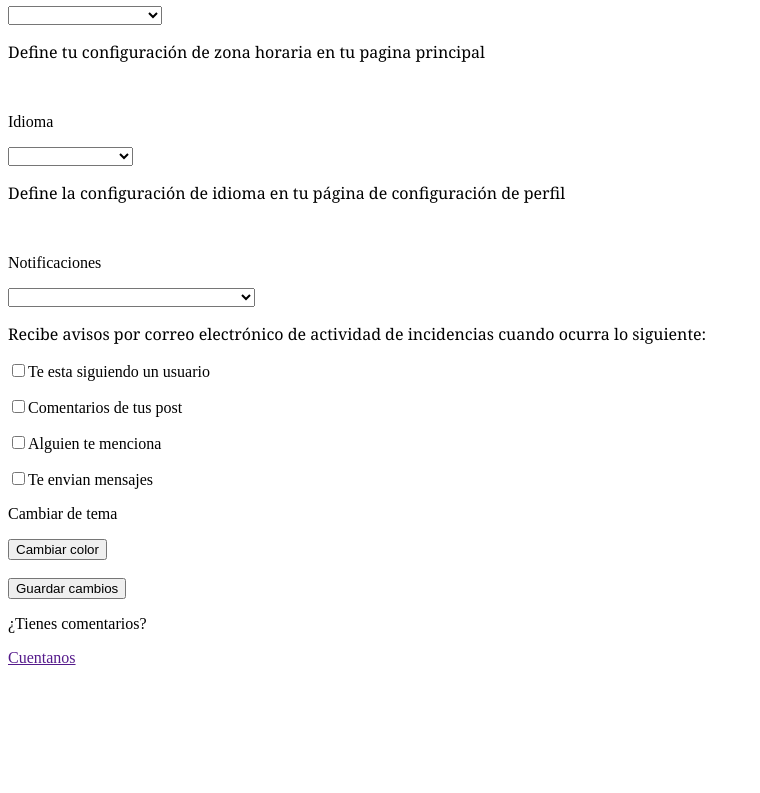
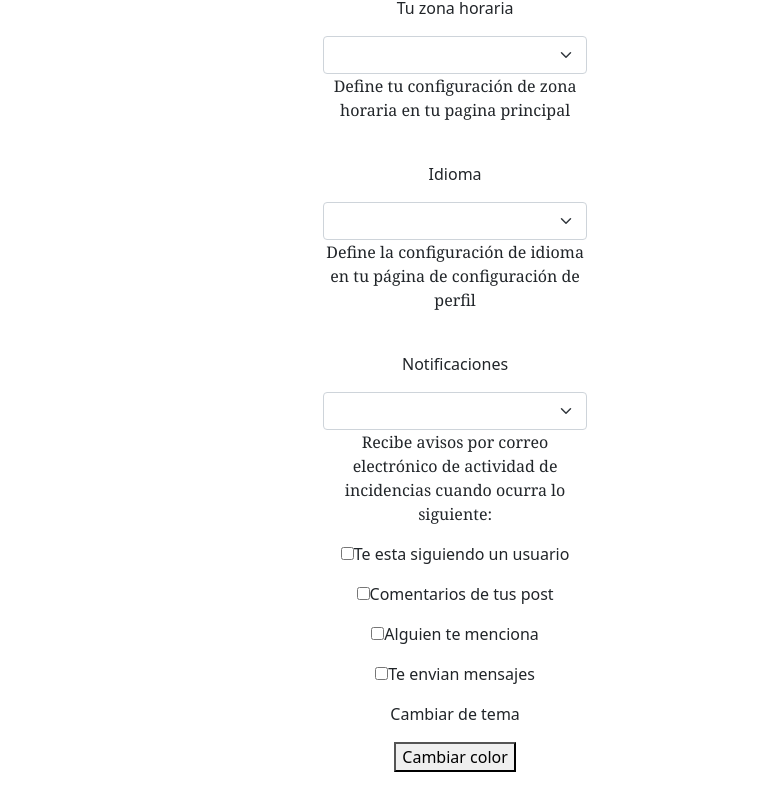
Before and after one commit to FrancojBustos/Que-es-un-dato, a plain HTML site: page cambio de fondo/index.html in a window 1280 px wide. Shown: the part 108-901 px from the top of the page, without its empty margins (0-760 px from the left). Before the commit the page ends 800 px from the top, so only its background shows below. Drawn offline with nearby package versions, Linux system fonts and the light colour scheme.

Commit message:
se agregraon div se puso el cdn de boottrap

```diff
--- a/cambio de fondo/index.html
+++ b/cambio de fondo/index.html
@@ -5,10 +5,20 @@
     <meta http-equiv="X-UA-Compatible" content="IE=edge" />
     <meta name="viewport" content="width=device-width, initial-scale=1.0" />
     <link rel="stylesheet" href="style.css" />
+    <link
+      href="https://cdn.jsdelivr.net/npm/bootstrap@5.0.2/dist/css/bootstrap.min.css"
+      rel="stylesheet"
+      integrity="sha384-EVSTQN3/azprG1Anm3QDgpJLIm9Nao0Yz1ztcQTwFspd3yD65VohhpuuCOmLASjC"
+      crossorigin="anonymous"
+    />
+
     <title>Document</title>
   </head>
   <body id="fondo" class="letraNegra">
     <div class="container text-center">
+      <div class="row">
+        <div class="col"></div>
+        <div class="col">
           <h1>Configuracion personal</h1>
 
           <p>Tu zona horaria</p>
@@ -41,8 +51,8 @@
             <option value="2">No enviarme notificaciones por correo</option>
           </select>
           <p class="leyenda">
-        Recibe avisos por correo electrónico de actividad de incidencias cuando
-        ocurra lo siguiente:
+            Recibe avisos por correo electrónico de actividad de incidencias
+            cuando ocurra lo siguiente:
           </p>
 
           <p><input type="checkbox" />Te esta siguiendo un usuario</p>
@@ -55,6 +65,9 @@
           <br /><br />
           <button id="boton">Guardar cambios</button>
         </div>
+        <div class="col"></div>
+      </div>
+    </div>
     <p>¿Tienes comentarios?</p>
     <a href="">Cuentanos</a>
 
--- a/cambio de fondo/style.css
+++ b/cambio de fondo/style.css
@@ -12,8 +12,9 @@ body{
     font-family: Cambria, Cochin, Georgia, Times, 'Times New Roman', serif;
 }
 .container{
-    display: block;
-    align-items: center;
+    display: flex;
+    /* display: block; */
+    grid-row: span;
 
 }
 input{
```
Lines whose indentation alone changed are shown as unchanged.
